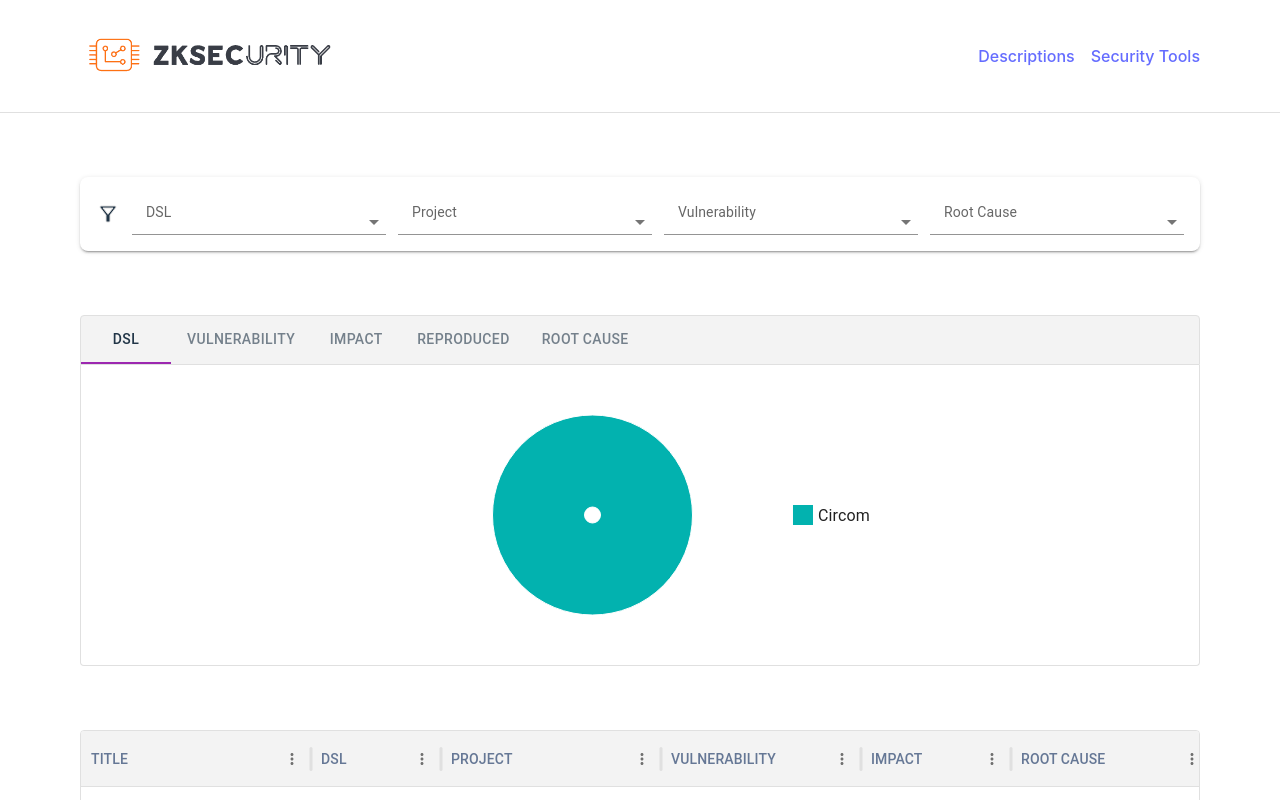
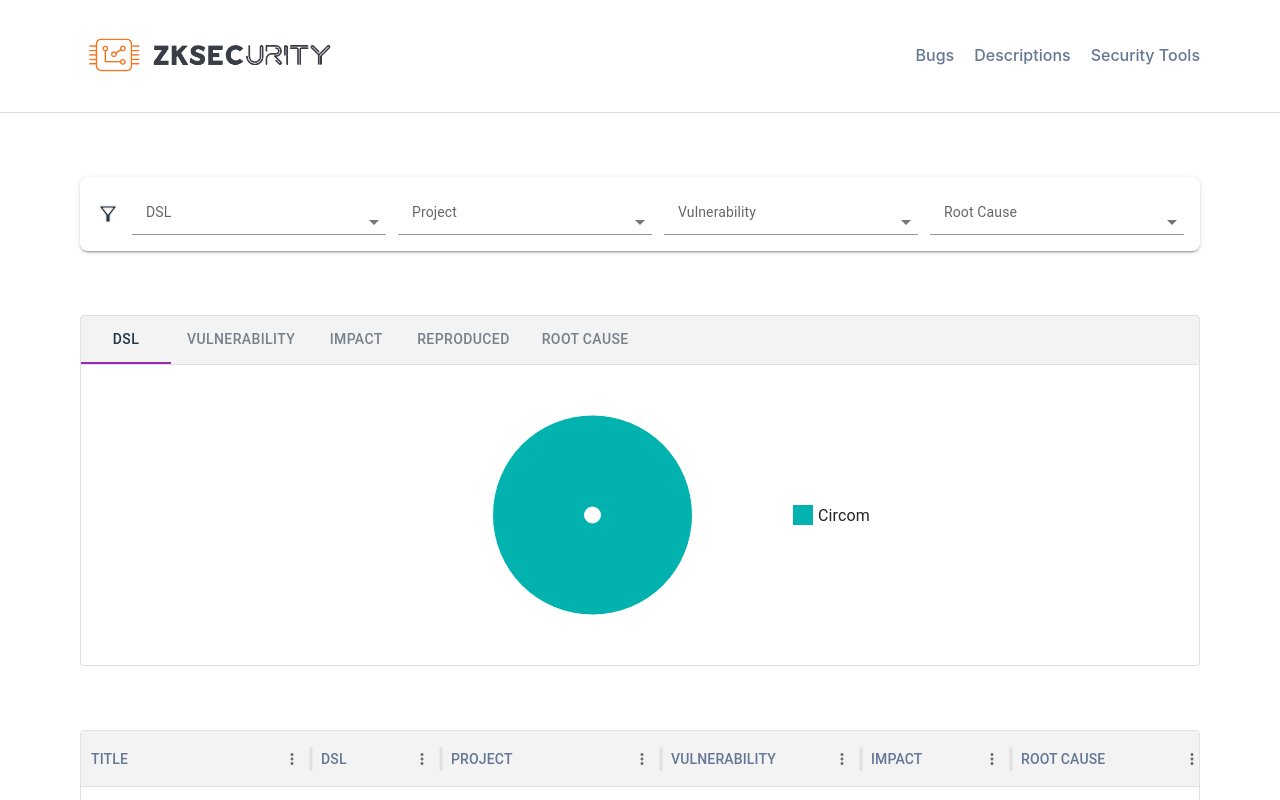
Before and after one commit to zksecurity/zkbugs-website, a React (Vite) app: page / in a window 1280 px wide. Shown: the top 800 px of the page. Built offline with nearby package versions, Linux system fonts and the light colour scheme.

Commit message:
re-style nav header and add bugs link

```diff
--- a/src/components/header/Header.jsx
+++ b/src/components/header/Header.jsx
@@ -25,7 +25,15 @@ const HeaderStyled = styled("div")({
   },
   "& .menu": {
     display: "flex",
-    gap: "1rem",
+    gap: "1.25rem",
+    "& a": {
+      color: "#657795",
+      borderBottom: "2px solid transparent",
+      transition: "border-bottom 0.2s",
+      "&:hover": {
+        borderBottom: "2px solid rgb(128, 143, 170)",
+      },
+    },
   },
 });
 
@@ -40,6 +48,7 @@ function Header() {
             <Logo />
           </NavLink>
           <div className="menu">
+            <NavLink to={paths.home}>Bugs</NavLink>
             <NavLink to={paths.descriptions}>Descriptions</NavLink>
             <NavLink to={paths.tools}>Security Tools</NavLink>
           </div>
```
